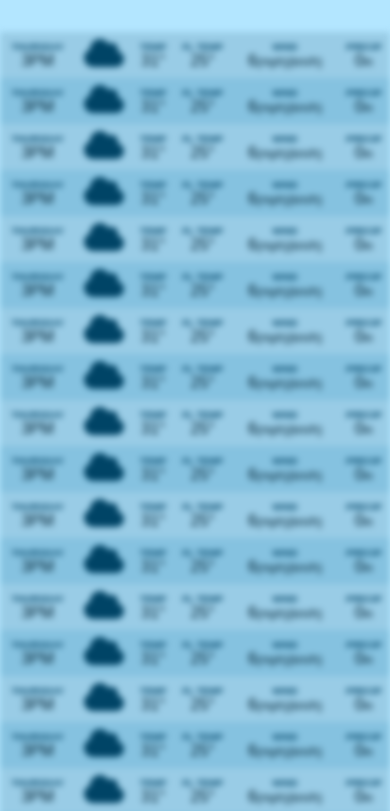
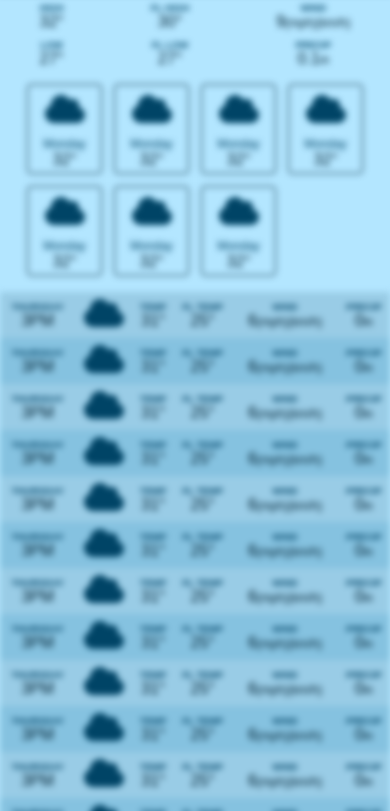
Before and after one commit to nomaanulhasan/javascript-weather-app, a website built with Vite: page index.html in a window 390 px wide. Shown: the part 112-923 px from the top of the page. Built offline with nearby package versions, Linux system fonts and the light colour scheme; no server answers.

Commit message:
responsive UI changes

```diff
--- a/index.html
+++ b/index.html
@@ -9,6 +9,7 @@
 </head>
 
 <body class="blurred">
+	<div class="container">
 		<header class="header">
 			<div class="header-left">
 				<img loading="lazy" class="weather-icon large" src="./icons/sun.svg" data-current-icon alt="" />
@@ -44,45 +45,46 @@
 			</div>
 		</header>
 
-	<section class="day-section" data-day-section></section>
+		<section class="day-section" data-day-section>
+			<div class="day-card">
+				<img data-icon loading="lazy" src="icons/cloud.svg" class="weather-icon" alt="" />
+				<div class="day-card-day" data-day>Monday</div>
+				<div class="day-card-temp"><span data-temp>32</span><span>&deg;</span></div>
+			</div>
+			<div class="day-card">
+				<img loading="lazy" data-icon src="icons/cloud.svg" class="weather-icon" alt="" />
+				<div class="day-card-day" data-day>Monday</div>
+				<div class="day-card-temp"><span data-temp>32</span><span>&deg;</span></div>
+			</div>
+			<div class="day-card">
+				<img loading="lazy" data-icon src="icons/cloud.svg" class="weather-icon" alt="" />
+				<div class="day-card-day" data-day>Monday</div>
+				<div class="day-card-temp"><span data-temp>32</span><span>&deg;</span></div>
+			</div>
+			<div class="day-card">
+				<img loading="lazy" data-icon src="icons/cloud.svg" class="weather-icon" alt="" />
+				<div class="day-card-day" data-day>Monday</div>
+				<div class="day-card-temp"><span data-temp>32</span><span>&deg;</span></div>
+			</div>
+			<div class="day-card">
+				<img loading="lazy" data-icon src="icons/cloud.svg" class="weather-icon" alt="" />
+				<div class="day-card-day" data-day>Monday</div>
+				<div class="day-card-temp"><span data-temp>32</span><span>&deg;</span></div>
+			</div>
+			<div class="day-card">
+				<img loading="lazy" data-icon src="icons/cloud.svg" class="weather-icon" alt="" />
+				<div class="day-card-day" data-day>Monday</div>
+				<div class="day-card-temp"><span data-temp>32</span><span>&deg;</span></div>
+			</div>
+			<div class="day-card">
+				<img loading="lazy" data-icon src="icons/cloud.svg" class="weather-icon" alt="" />
+				<div class="day-card-day" data-day>Monday</div>
+				<div class="day-card-temp"><span data-temp>32</span><span>&deg;</span></div>
+			</div>
+		</section>
 
 		<table class="hour-section">
 			<tbody data-hour-section>
-			<tr class="hour-row">
-				<td>
-					<div class="info-group">
-						<div class="label">Thursday</div>
-						<div class="value">3PM</div>
-					</div>
-				</td>
-				<td>
-					<img loading="lazy" src="icons/cloud.svg" class="weather-icon" alt="" />
-				</td>
-				<td>
-					<div class="info-group">
-						<div class="label">Temp</div>
-						<div class="value"><span>31</span>&deg;</div>
-					</div>
-				</td>
-				<td>
-					<div class="info-group">
-						<div class="label">FL Temp</div>
-						<div class="value"><span>25</span>&deg;</div>
-					</div>
-				</td>
-				<td>
-					<div class="info-group">
-						<div class="label">Wind</div>
-						<div class="value"><span>6</span><small>(mph)(km/h)</small></div>
-					</div>
-				</td>
-				<td>
-					<div class="info-group">
-						<div class="label">Precip</div>
-						<div class="value"><span>0</span><small>in</small></div>
-					</div>
-				</td>
-			</tr>
 				<tr class="hour-row">
 					<td>
 						<div class="info-group">
@@ -726,7 +728,7 @@
 				</td>
 			</tr>
 		</template>
-
+	</div>
 	<script type="module" src="/main.js"></script>
 </body>
 
--- a/style.scss
+++ b/style.scss
@@ -1,18 +1,17 @@
+$dark-color: hsl(200, 100%, 10%);
+$label-color: hsl(200, 100%, 20%);
+$light-color: hsl(200, 100%, 85%);
+$small: 500px;
+
 *,
 *::before,
 *::after {
   box-sizing: border-box;
 }
 
-:root {
-  --dark-color: hsl(200, 100%, 10%);
-  --label-color: hsl(200, 100%, 20%);
-  --light-color: hsl(200, 100%, 85%);
-}
-
 body {
-  background-color: var(--light-color);
-  color: var(--dark-color);
+  background-color: $light-color;
+  color: $dark-color;
   font-family: sans-serif;
   margin: 0;
 }
@@ -22,18 +21,35 @@ body {
   overflow: hidden;
 }
 
+.container {
+  max-width: 992px;
+  margin: auto;
+}
+
 .header {
+  justify-content: center;
+  flex-direction: column;
   align-items: center;
   display: flex;
 
+  @media screen and (min-width: $small) {
+    flex-direction: row;
+  }
+
   &-left {
-    border-right: 2px solid var(--dark-color);
-    justify-items: center;
+    border-bottom: 2px solid $dark-color;
+    justify-content: center;
     align-items: center;
     padding: 0.5rem;
     margin: 0.5rem;
     display: flex;
-    width: 50%;
+    width: 100%;
+
+    @media screen and (min-width: $small) {
+      border-right: 2px solid $dark-color;
+      border-bottom: none;
+      width: 50%;
+    }
   }
 
   &-right {
@@ -42,7 +58,11 @@ body {
     justify-content: space-around;
     display: grid;
     gap: 0.5rem;
-    width: 50%;
+    width: 100%;
+
+    @media screen and (min-width: $small) {
+      width: 50%;
+    }
   }
 
   &-current {
@@ -73,7 +93,7 @@ body {
 }
 
 .label {
-  color: var(--label-color);
+  color: $label-color;
   text-transform: uppercase;
   font-weight: bold;
   font-size: 0.6rem;
@@ -95,7 +115,7 @@ body {
     gap: 0.75rem;
   }
   &-card {
-    border: 1px solid var(--dark-color);
+    border: 1px solid $dark-color;
     flex-direction: column;
     border-radius: 0.25rem;
     align-items: center;
@@ -103,7 +123,7 @@ body {
     display: flex;
 
     &-day {
-      color: var(--label-color);
+      color: $label-color;
       font-size: 0.75rem;
       margin-top: 0.5rem;
     }
```
Also changed, not shown: style.css. Lines whose indentation alone changed are shown as unchanged.
